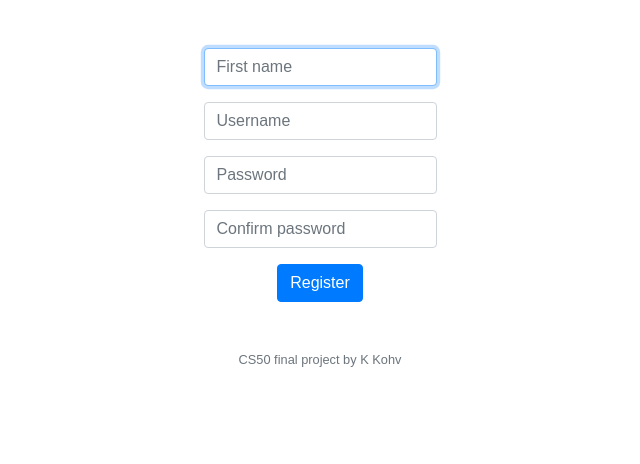
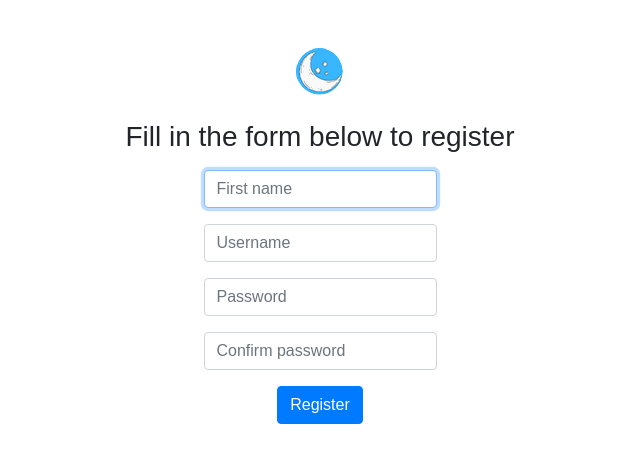
Before and after one commit to KeaKohv/babyzz, a Flask app: page /register in a window 1280 px wide. Shown: the part 74-538 px from the top of the page, without its empty margins (320-960 px from the left). Run offline with Flask 2, Linux system fonts and the light colour scheme; some libraries are stand-ins or nearby versions.

Commit message:
register

```diff
--- a/templates/register.html
+++ b/templates/register.html
@@ -6,17 +6,19 @@
 
 {% block main %}
     <form action="/register" method="post">
+        <img class="mb-4" src="/static/pixlr-bg-result.png"  alt="" width="48" height="48">
+        <h1 class="h3 mb-3 font-weight-normal">Fill in the form below to register</h1>
         <div class="form-group">
-            <input autocomplete="off" autofocus class="form-control" name="first_name" placeholder="First name" type="text">
+            <input autocomplete="off" autofocus class="form-control" name="first_name" placeholder="First name" type="text" required>
         </div>
         <div class="form-group">
-            <input autocomplete="off" autofocus class="form-control" name="username" placeholder="Username" type="text">
+            <input autocomplete="off" autofocus class="form-control" name="username" placeholder="Username" type="text" required>
         </div>
         <div class="form-group">
-            <input class="form-control" name="password" placeholder="Password" type="password">
+            <input class="form-control" name="password" placeholder="Password" type="password" required>
         </div>
                 <div class="form-group">
-            <input class="form-control" name="confirmation" placeholder="Confirm password" type="password">
+            <input class="form-control" name="confirmation" placeholder="Confirm password" type="password" required>
         </div>
         <button class="btn btn-primary" type="submit">Register</button>
     </form>
```
